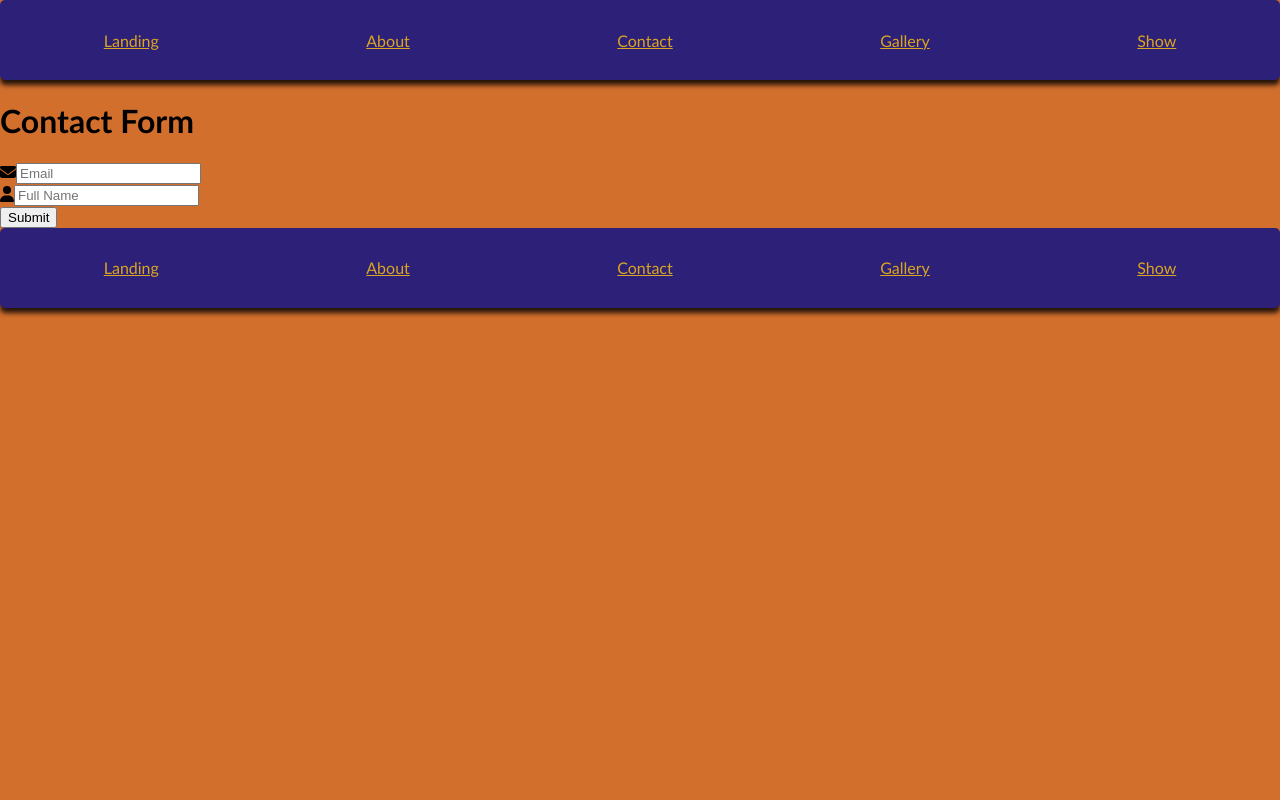
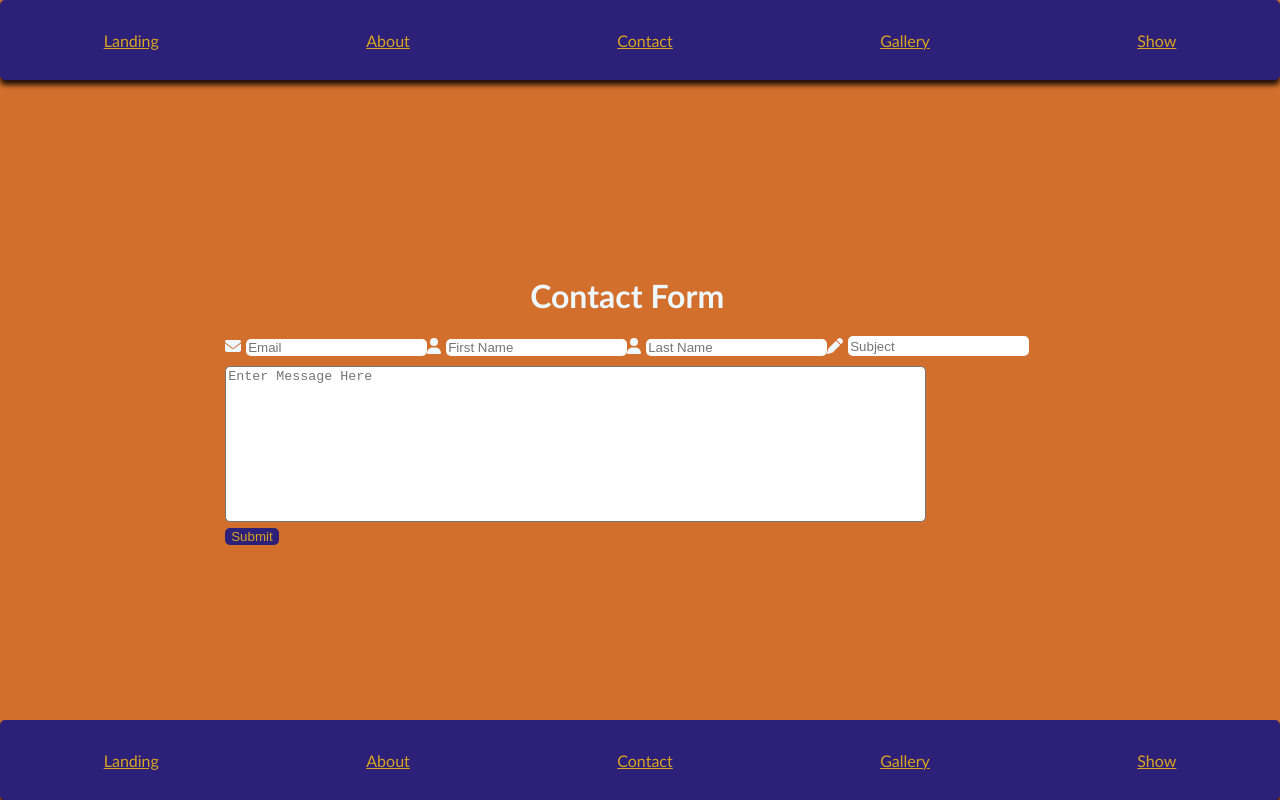
Before and after one commit to mitchell-devpipline/fe-final-capstone, a React (Create React App) app: page /contact in a window 1280 px wide. Built offline with nearby package versions, Linux system fonts and the light colour scheme.

Commit message:
contact-form-work

```diff
--- a/src/components/pages/Contact.js
+++ b/src/components/pages/Contact.js
@@ -33,16 +33,17 @@ export default function Contact() {
   }
 
   return (
-    <div className="Contact">
+    <div className="contact">
       <h1>Contact Form</h1>
 
       <form onSubmit={handleSubmit}>
-        <div>
+        <div className="contact-form-wrapper">
+          <div className="contact-info">
             <label htmlFor="email-entry">
               <FontAwesomeIcon icon="envelope" />
             </label>
             <input
-            id="email-field"
+              id="contact-input"
               type="email"
               name="email"
               placeholder="Email"
@@ -50,15 +51,50 @@ export default function Contact() {
             />
           </div>
 
-        <div>
+          <div className="contact-info">
             <label htmlFor="name-input">
               <FontAwesomeIcon icon="user" />
             </label>
             <input
-            id="name-input"
+              id="contact-input"
               type="text"
-            name="contact-name"
-            placeholder="Full Name"
+              name="contact-first-name"
+              placeholder="First Name"
+            />
+          </div>
+
+          <div className="contact-info">
+            <label htmlFor="name-input">
+              <FontAwesomeIcon icon="user" />
+            </label>
+            <input
+              id="contact-input"
+              type="text"
+              name="contact-last-name"
+              placeholder="Last Name"
+            />
+          </div>
+
+          <label htmlFor="subject-input">
+            <FontAwesomeIcon icon="pen" />
+          </label>
+          <input
+            id="contact-input"
+            type="text"
+            name="subject-text"
+            placeholder="Subject"
+          />
+        </div>
+        <div>
+          <label htmlFor="subject-input"></label>
+          <textarea
+            id="message-input"
+            type="text"
+            name="subject-text"
+            maxLength={250}
+            rows={10}
+            cols={85}
+            placeholder="Enter Message Here"
           />
         </div>
 
--- a/src/icons/icons.js
+++ b/src/icons/icons.js
@@ -3,10 +3,11 @@ import {
   faEnvelope,
   faUser,
   faSpinner,
+  faPen,
 } from "@fortawesome/free-solid-svg-icons";
 
 function initIcons() {
-  return library.add(faEnvelope, faUser, faSpinner);
+  return library.add(faEnvelope, faUser, faSpinner, faPen);
 }
 
 export default initIcons;
--- a/src/styles/about.scss
+++ b/src/styles/about.scss
@@ -1,3 +1,6 @@
 .about {
-  @include corestyles;
+  color: aliceblue;
+  display: flex;
+  align-items: center;
+  flex-direction: column;
 }
--- a/src/styles/contact.scss
+++ b/src/styles/contact.scss
@@ -0,0 +1,32 @@
+.contact {
+  @include corestyles;
+  width: 80%;
+  margin-left: 10%;
+  display: flex;
+  align-items: center;
+  flex-direction: column;
+  justify-content: center;
+  color: aliceblue;
+
+  .contact-form-wrapper {
+    display: flex;
+    justify-content: center;
+    #contact-input {
+      border-radius: 5px;
+      border: none;
+      margin-left: 5px;
+    }
+  }
+  #message-input {
+    margin-top: 10px;
+    border-radius: 5px;
+    resize: none;
+  }
+
+  button {
+    border: none;
+    border-radius: 5px;
+    background-color: #2d2078;
+    color: goldenrod;
+  }
+}
--- a/src/styles/footer.scss
+++ b/src/styles/footer.scss
@@ -1,7 +1,3 @@
-// .app {
-//   width: 80vw;
-//   height: 100%;
-
 .footer {
   display: flex;
   justify-content: space-around;
@@ -11,10 +7,8 @@
   border-radius: 5px;
   background-color: #2d2078;
   box-shadow: rgba(1, 0, 1, 0.829) 0px 5px 5px;
-  position: relative;
-  bottom: 0;
+
   a {
     color: goldenrod;
   }
 }
-// }
--- a/src/styles/main.scss
+++ b/src/styles/main.scss
@@ -3,6 +3,8 @@
 @import "./footer.scss";
 @import "./landing.scss";
 @import "./about.scss";
+@import "./contact.scss";
+
 html,
 body {
   margin: 0;
@@ -11,4 +13,9 @@ body {
   font-family: "Trebuchet MS", "Lucida Sans Unicode", "Lucida Grande",
     "Lucida Sans", Arial, sans-serif;
   background-color: rgb(210, 111, 45);
+
+  .app {
+    max-width: 100%;
+    max-height: 100%;
+  }
 }
--- a/src/styles/mixins.scss
+++ b/src/styles/mixins.scss
@@ -3,7 +3,6 @@
   flex-direction: column;
   align-items: center;
   justify-content: center;
-  // margin-top: 5%;
   color: aliceblue;
   height: 80vh;
 }
```
Lines whose indentation alone changed are shown as unchanged.
